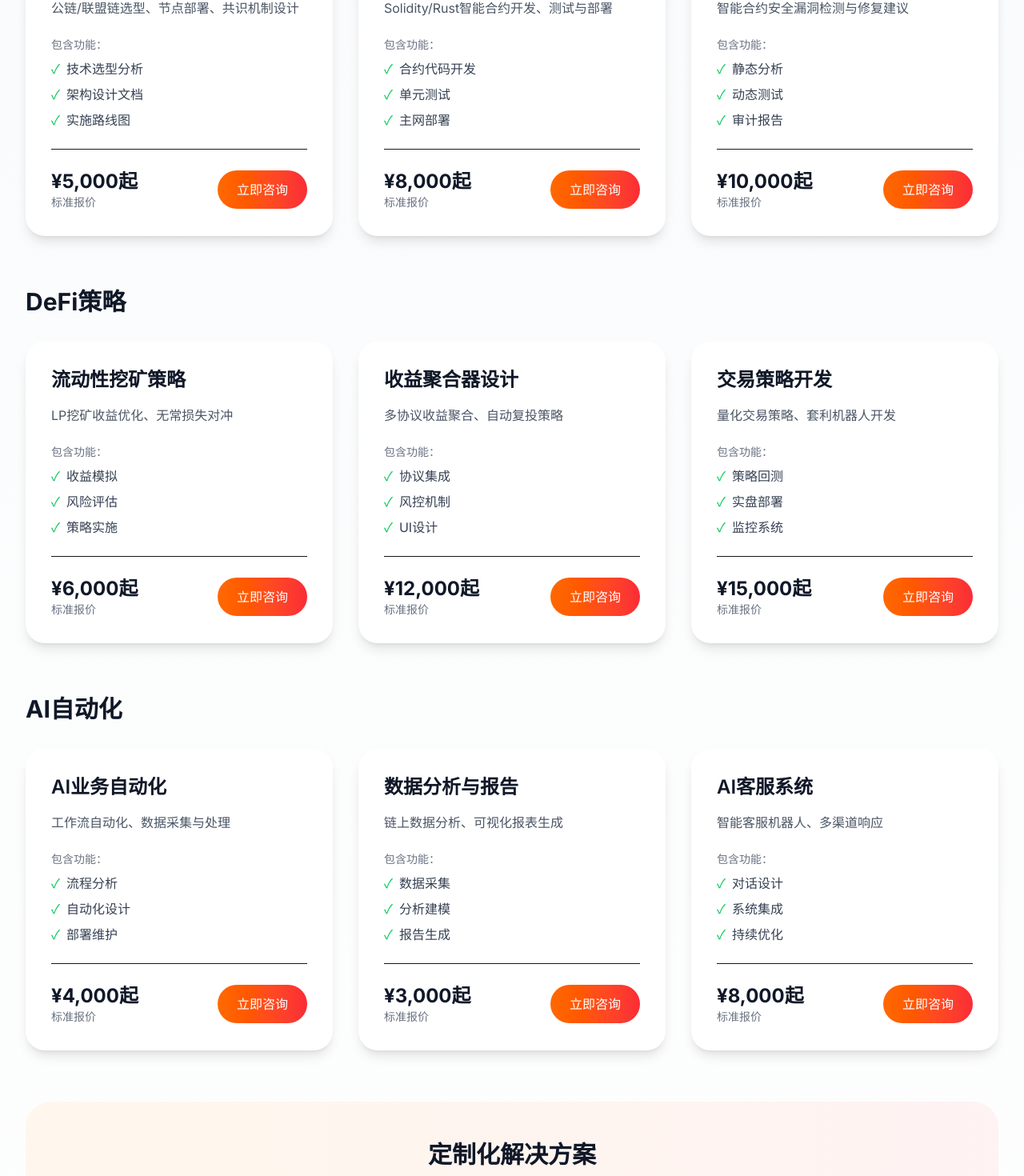
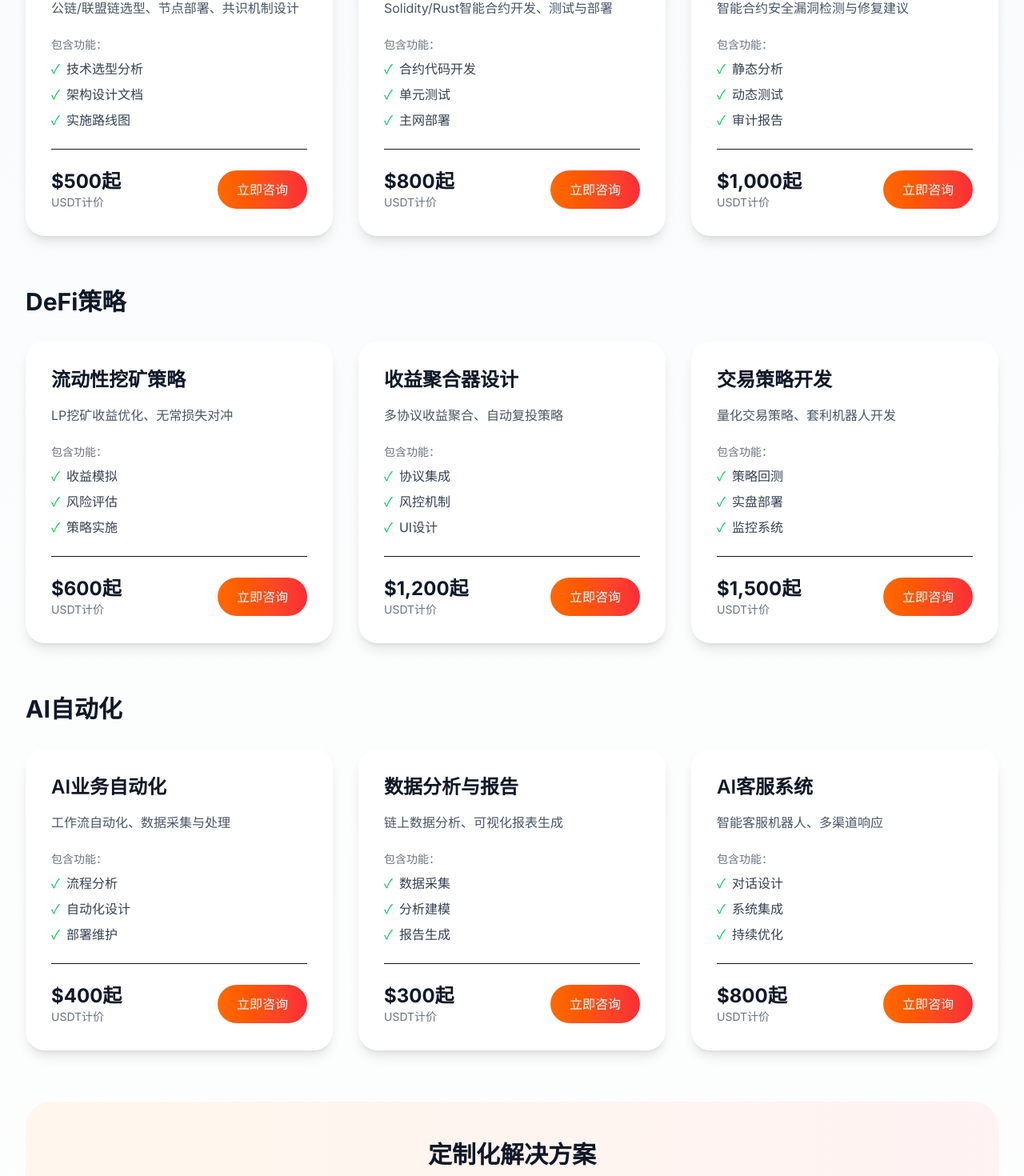
Before and after one commit to btewebbte-byte/lianxia-workshop-, a Next.js app: page /services in a window 1280 px wide. Shown: the part 442-1912 px from the top of the page at 80% size. Built offline with nearby package versions, Linux system fonts and the light colour scheme.

Commit message:
chore: 服务价格改为USDT计价

```diff
--- a/src/app/services/page.tsx
+++ b/src/app/services/page.tsx
@@ -10,19 +10,19 @@ export default function ServicesPage() {
         {
           title: '区块链架构咨询',
           description: '公链/联盟链选型、节点部署、共识机制设计',
-          price: '¥5,000起',
+          price: '$500起',
           features: ['技术选型分析', '架构设计文档', '实施路线图']
         },
         {
           title: '智能合约开发',
           description: 'Solidity/Rust智能合约开发、测试与部署',
-          price: '¥8,000起',
+          price: '$800起',
           features: ['合约代码开发', '单元测试', '主网部署']
         },
         {
           title: '合约安全审计',
           description: '智能合约安全漏洞检测与修复建议',
-          price: '¥10,000起',
+          price: '$1,000起',
           features: ['静态分析', '动态测试', '审计报告']
         }
       ]
@@ -33,19 +33,19 @@ export default function ServicesPage() {
         {
           title: '流动性挖矿策略',
           description: 'LP挖矿收益优化、无常损失对冲',
-          price: '¥6,000起',
+          price: '$600起',
           features: ['收益模拟', '风险评估', '策略实施']
         },
         {
           title: '收益聚合器设计',
           description: '多协议收益聚合、自动复投策略',
-          price: '¥12,000起',
+          price: '$1,200起',
           features: ['协议集成', '风控机制', 'UI设计']
         },
         {
           title: '交易策略开发',
           description: '量化交易策略、套利机器人开发',
-          price: '¥15,000起',
+          price: '$1,500起',
           features: ['策略回测', '实盘部署', '监控系统']
         }
       ]
@@ -56,19 +56,19 @@ export default function ServicesPage() {
         {
           title: 'AI业务自动化',
           description: '工作流自动化、数据采集与处理',
-          price: '¥4,000起',
+          price: '$400起',
           features: ['流程分析', '自动化设计', '部署维护']
         },
         {
           title: '数据分析与报告',
           description: '链上数据分析、可视化报表生成',
-          price: '¥3,000起',
+          price: '$300起',
           features: ['数据采集', '分析建模', '报告生成']
         },
         {
           title: 'AI客服系统',
           description: '智能客服机器人、多渠道响应',
-          price: '¥8,000起',
+          price: '$800起',
           features: ['对话设计', '系统集成', '持续优化']
         }
       ]
@@ -113,7 +113,7 @@ export default function ServicesPage() {
                       <div className="flex justify-between items-center">
                         <div>
                           <div className="text-2xl font-bold text-gray-900">{service.price}</div>
-                          <div className="text-sm text-gray-500">标准报价</div>
+                          <div className="text-sm text-gray-500">USDT计价</div>
                         </div>
                         <Link
                           href="/contact"
--- a/src/app/trading/page.tsx
+++ b/src/app/trading/page.tsx
@@ -101,7 +101,7 @@ export default function TradingPage() {
     bids: [[95000, 1.5], [94900, 2.3], [94800, 1.8], [94700, 0.9], [94600, 1.2]],
     asks: [[95100, 2.1], [95200, 1.6], [95300, 2.8], [95400, 1.1], [95500, 0.7]],
   });
-  const [manualOrder, setManualOrder] = useState({ type: "buy", amount: "", price: "" });
+  const [manualOrder, setManualOrder] = useState<{ type: "buy" | "sell"; amount: string; price: string }>({ type: "buy", amount: "", price: "" });
 
   const toggleExchange = (exchange: Exchange) => {
     setSelectedExchanges((prev) =>
```
